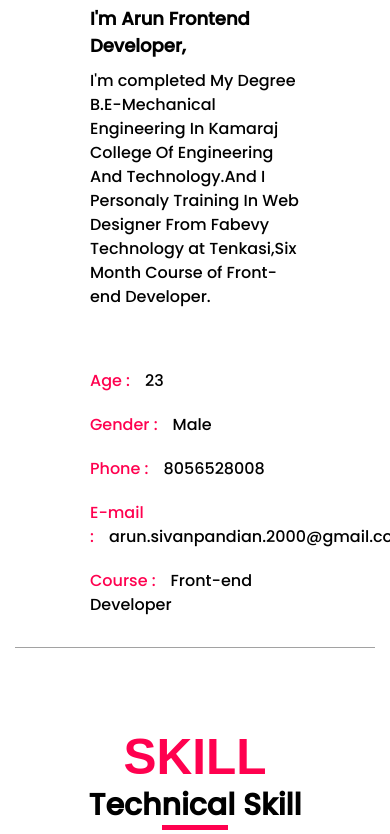
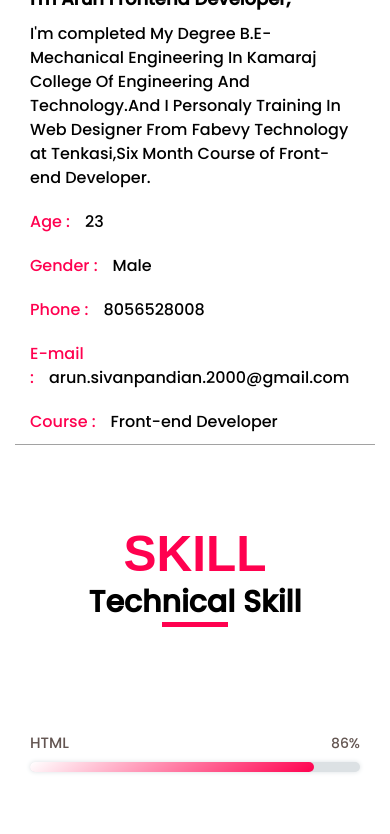
Before and after one commit to Arun8008/Portfolio-Resume, a plain HTML site: page index.html in a window 390 px wide. Shown: the part 513-1347 px from the top of the page. Drawn offline with nearby package versions, Linux system fonts and the light colour scheme.

Commit message:
responsive.css

```diff
--- a/css/responsive.css
+++ b/css/responsive.css
@@ -26,6 +26,9 @@
   .bannercontent img{
     width:100%;
     margin: 0 0;
+  }
+  .abtcontent {
+    padding: 0px 0px;
   }
   .skill-inner{
     padding: 0 0;
```
